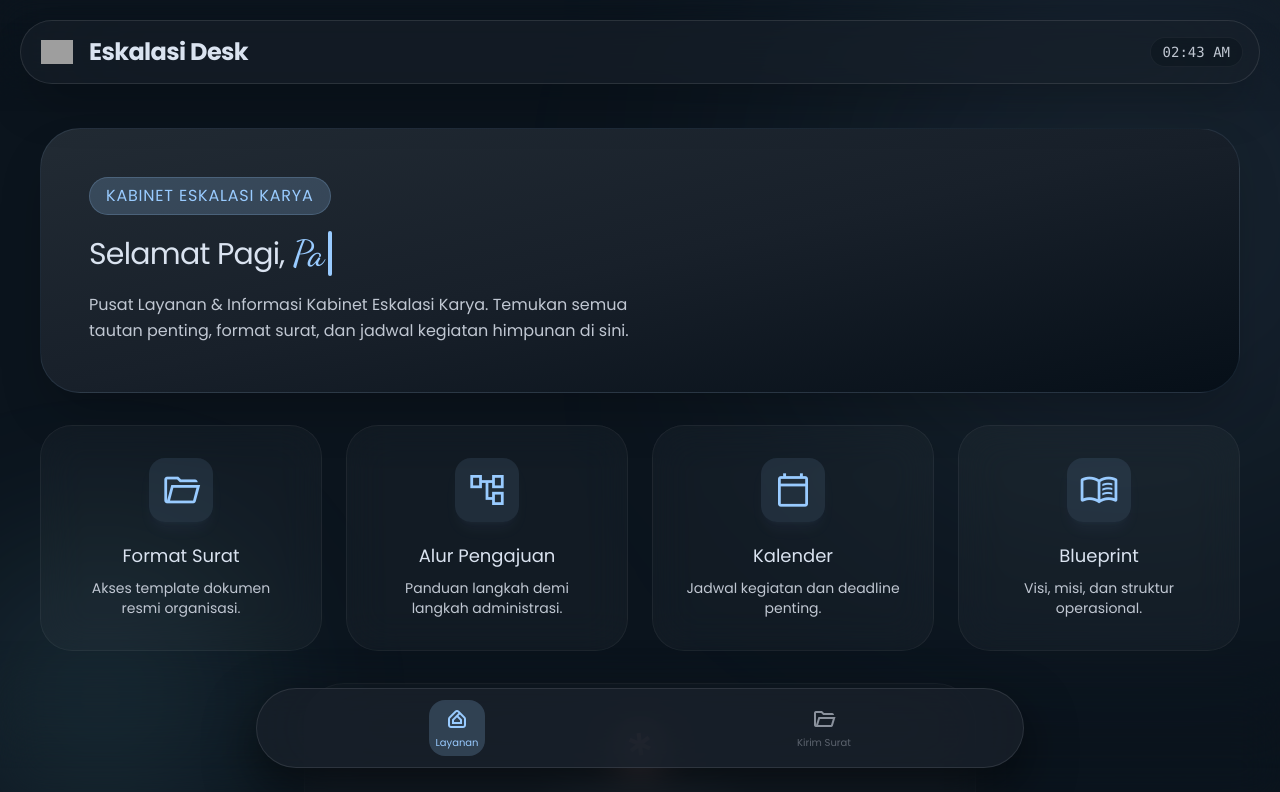
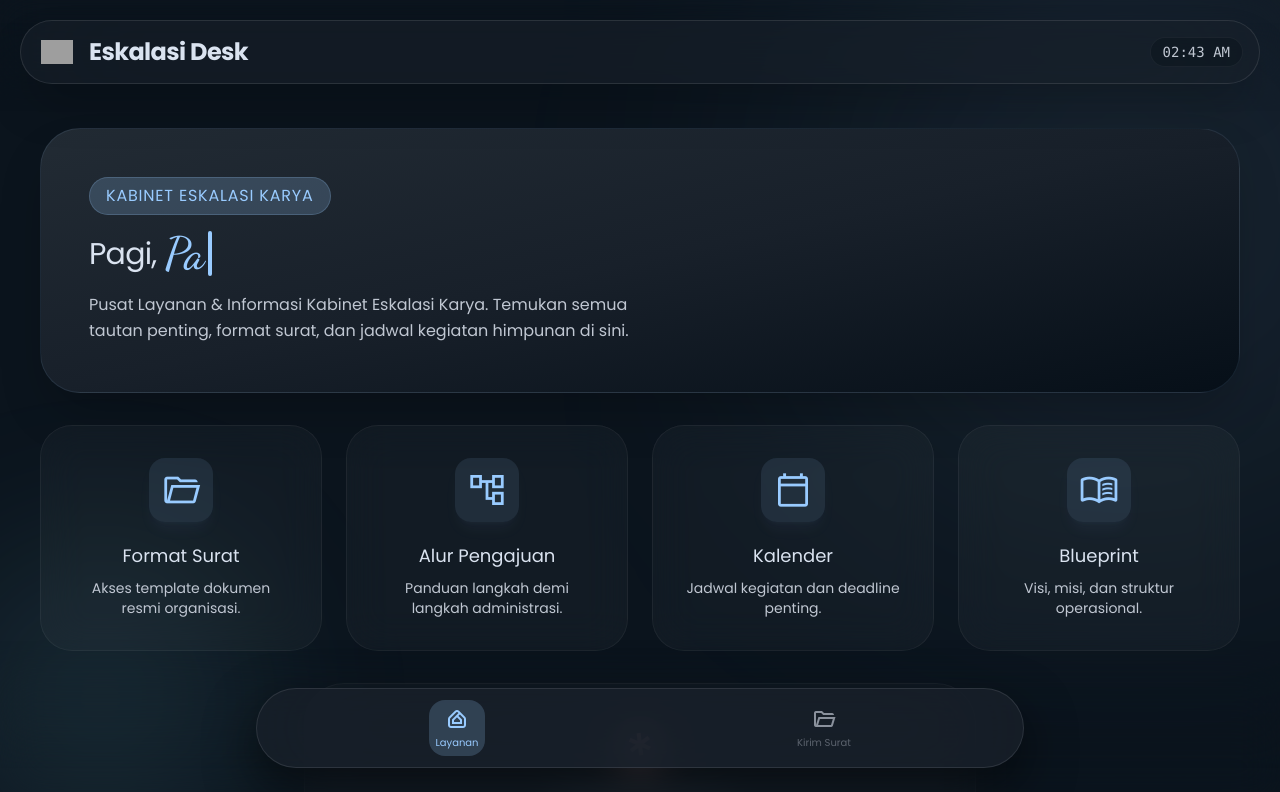
Before and after one commit to AndriPr/Eskalasi-Karya-Desk, a React (Vite) app: page / in a window 1280 px wide. Shown: the top 792 px of the page. Built offline with nearby package versions, Linux system fonts and the light colour scheme; grey boxes are pictures that could not be loaded.

Commit message:
Update greeting text and increase Para Karya font size

```diff
--- a/src/App.jsx
+++ b/src/App.jsx
@@ -66,7 +66,7 @@ function TypewriterText({ text }) {
 
     return (
         <motion.span
-            className="inline-flex items-center text-primary cursor-pointer font-latin text-[1.2em]"
+            className="inline-flex items-center text-primary cursor-pointer font-latin text-[1.5em]"
             whileHover={{
                 x: [0, -3, 3, -3, 3, 0],
                 textShadow: [
@@ -133,10 +133,10 @@ function DynamicGreeting() {
     useEffect(() => {
         const updateGreeting = () => {
             const hour = new Date().getHours();
-            if (hour >= 0 && hour < 12) setGreeting('Selamat Pagi,');
-            else if (hour >= 12 && hour < 15) setGreeting('Selamat Siang,');
-            else if (hour >= 15 && hour < 19) setGreeting('Selamat Sore,');
-            else setGreeting('Selamat Malam,');
+            if (hour >= 0 && hour < 12) setGreeting('Pagi,');
+            else if (hour >= 12 && hour < 15) setGreeting('Siang,');
+            else if (hour >= 15 && hour < 19) setGreeting('Sore,');
+            else setGreeting('Malam,');
         };
         updateGreeting();
         const intervalId = setInterval(updateGreeting, 60000);
```
